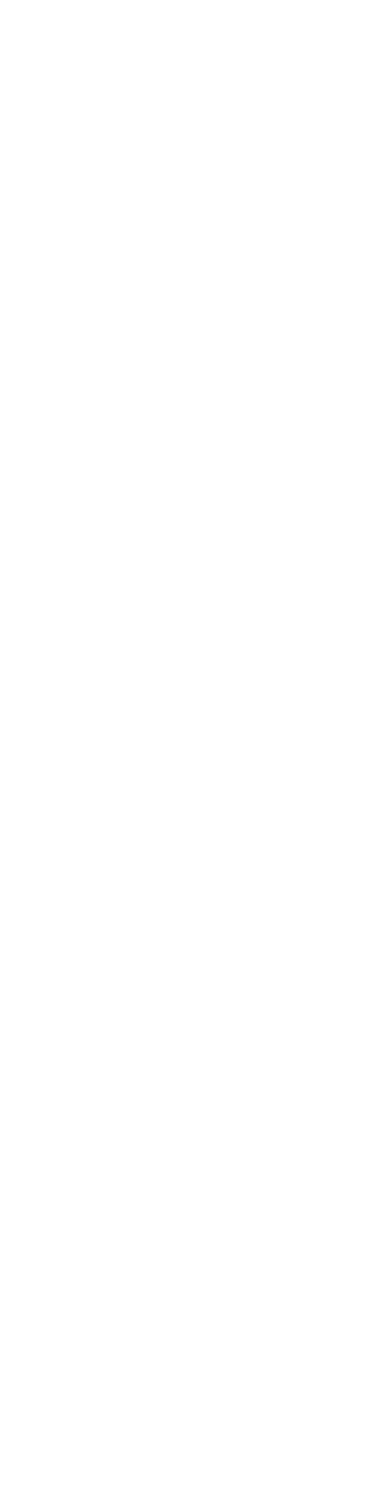
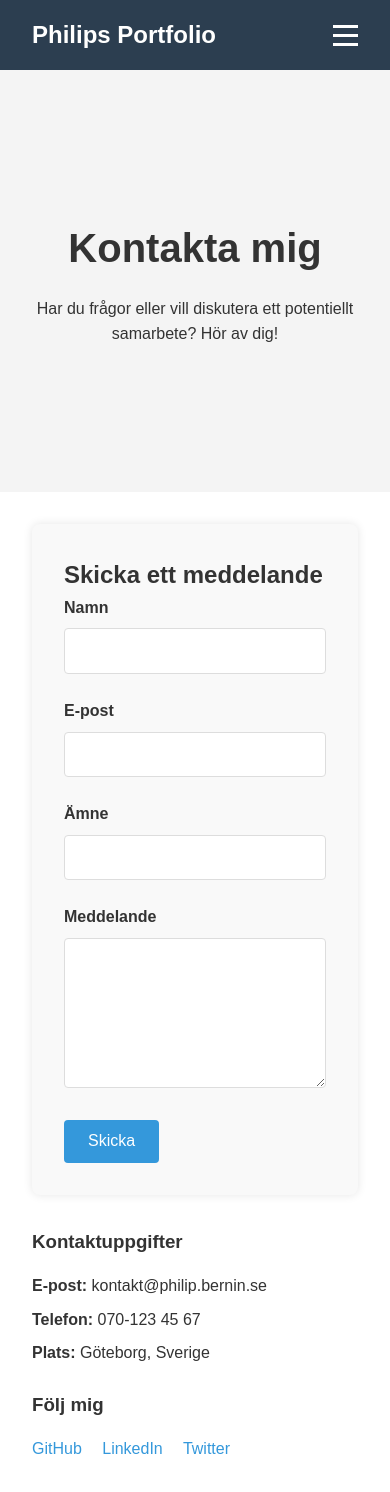
Before and after one commit to Philip27312731/Philip-Portfolio-hemsida, a plain HTML site: page contact.html in a window 390 px wide. Before the commit the page ends 844 px from the top, so only its background shows below. Drawn offline with Linux system fonts and the light colour scheme.

Commit message:
Updaterad kontakt sida

```diff
--- a/contact.html
+++ b/contact.html
@@ -0,0 +1,109 @@
+<!DOCTYPE html>
+<html lang="sv">
+<head>
+    <meta charset="UTF-8">
+    <meta name="viewport" content="width=device-width, initial-scale=1.0">
+    <title>Kontakt - Min Portfolio</title>
+    <link rel="stylesheet" href="css/styles.css">
+</head>
+<body>
+
+    <header>
+        <div class="logo">Philips Portfolio</div>
+        <div class="menu-toggle" id="menu-toggle">
+            <div class="bar"></div>
+            <div class="bar"></div>
+            <div class="bar"></div>
+        </div>
+        <nav class="nav-links" id="nav-links">
+            <ul>
+                <li><a href="index.html">Hem</a></li>
+                <li><a href="about.html">Om mig</a></li>
+                <li><a href="projects.html">Projekt</a></li>
+                <li><a href="contact.html">Kontakt</a></li>
+            </ul>
+        </nav>
+    </header>
+
+    <section class="hero">
+        <h1>Kontakta mig</h1>
+        <p>Har du frågor eller vill diskutera ett potentiellt samarbete? Hör av dig!</p>
+    </section>
+
+    <div class="contact-container">
+        <div class="contact-form">
+            <h2>Skicka ett meddelande</h2>
+            <form id="contact-form" onsubmit="return validateForm()">
+                <div class="form-group">
+                    <label for="name">Namn</label>
+                    <input type="text" id="name" name="name" required>
+                </div>
+
+                <div class="form-group">
+                    <label for="email">E-post</label>
+                    <input type="email" id="email" name="email" required>
+                </div>
+
+                <div class="form-group">
+                    <label for="subject">Ämne</label>
+                    <input type="text" id="subject" name="subject" required>
+                </div>
+
+                <div class="form-group">
+                    <label for="message">Meddelande</label>
+                    <textarea id="message" name="message" required></textarea>
+                </div>
+
+                <button type="submit" class="submit-btn">Skicka</button>
+            </form>
+        </div>
+
+        <div class="contact-info">
+            <h3>Kontaktuppgifter</h3>
+            <div class="info-item">
+                <strong>E-post:</strong> kontakt@philip.bernin.se
+            </div>
+            <div class="info-item">
+                <strong>Telefon:</strong> 070-123 45 67
+            </div>
+            <div class="info-item">
+                <strong>Plats:</strong> Göteborg, Sverige
+            </div>
+
+            <div class="social-links">
+                <h3>Följ mig</h3>
+                <a href="https://github.com/Philip27312731" target="_blank">GitHub</a>
+                <a href="https://linkedin.com/in/dittnamn" target="_blank">LinkedIn</a>
+                <a href="https://twitter.com/dittanvändarnamn" target="_blank">Twitter</a>
+            </div>
+        </div>
+    </div>
+
+    <script>
+        function validateForm() {
+            const name = document.getElementById('name').value;
+            const email = document.getElementById('email').value;
+            const subject = document.getElementById('subject').value;
+            const message = document.getElementById('message').value;
+
+            if (name === '' || email === '' || subject === '' || message === '') {
+                alert('Alla fält måste fyllas i.');
+                return false;
+            }
+
+            // Enkel validering av e-post
+            const emailPattern = /^[^\s@]+@[^\s@]+\.[^\s@]+$/;
+            if (!emailPattern.test(email)) {
+                alert('Ange en giltig e-postadress.');
+                return false;
+            }
+
+            alert('Tack för ditt meddelande! Jag återkommer så snart som möjligt.');
+            return false; // Förhindra att formuläret skickas (ersätt med faktisk funktionalitet)
+        }
+    </script>
+
+    <script src="js/script.js"></script>
+
+</body>
+</html>
--- a/css/styles.css
+++ b/css/styles.css
@@ -1,55 +1,52 @@
-/* Grundläggande styling */
-body {
+* {
     margin: 0;
-    font-family: Arial, sans-serif;
-    background-color: #f4f4f4;
+    padding: 0;
+    box-sizing: border-box;
+    font-family: 'Arial', sans-serif;
 }
 
-/* Header och navigation */
+body {
+    line-height: 1.6;
+    color: #333;
+}
+
 header {
+    background-color: #2c3e50;
+    color: #fff;
+    padding: 1rem 2rem;
     display: flex;
     justify-content: space-between;
     align-items: center;
-    padding: 15px 20px;
-    background-color: #333;
-    color: white;
-    position: fixed;
-    width: 100%;
+    position: sticky;
     top: 0;
-    left: 0;
-    z-index: 1000;
+    z-index: 100;
 }
 
 .logo {
-    font-size: 24px;
+    font-size: 1.5rem;
     font-weight: bold;
 }
 
-/* Navigationslänkar */
 .nav-links ul {
+    display: flex;
     list-style: none;
-    display: flex;
-    gap: 20px;
-    margin: 0;
-    padding: 0;
 }
 
-.nav-links ul li {
-    display: inline;
+.nav-links li {
+    margin-left: 1.5rem;
 }
 
-.nav-links ul li a {
+.nav-links a {
+    color: #fff;
     text-decoration: none;
-    color: white;
-    font-size: 18px;
-    transition: 0.3s;
+    transition: color 0.3s;
 }
 
-.nav-links ul li a:hover {
-    color: #ffcc00;
+.nav-links a:hover {
+    color: #3498db;
 }
 
-/* Hamburgermeny */
+/* Hamburger Menu */
 .menu-toggle {
     display: none;
     flex-direction: column;
@@ -57,62 +54,152 @@ header {
 }
 
 .bar {
-    background-color: white;
+    width: 25px;
     height: 3px;
-    width: 25px;
-    margin: 5px 0;
+    background-color: #fff;
+    margin: 3px 0;
+    transition: 0.4s;
 }
 
-/* Hero-sektion */
+/* Hero Section */
 .hero {
-    height: 100vh;
+    height: 50vh;
+    background-color: #f4f4f4;
     display: flex;
     flex-direction: column;
     justify-content: center;
     align-items: center;
-    background: url(https://images.unsplash.com/photo-1739869610059-86fabc7bcd7b?q=80&w=1887&auto=format&fit=crop&ixlib=rb-4.0.3&ixid=M3wxMjA3fDB8MHxwaG90by1wYWdlfHx8fGVufDB8fHx8fA%3D%3D) no-repeat center center/cover;
-    color: white;
     text-align: center;
-    padding: 20px;
+    padding: 2rem;
 }
 
 .hero h1 {
-    font-size: 48px;
-    margin-bottom: 10px;
+    font-size: 2.5rem;
+    margin-bottom: 1rem;
 }
 
-.hero p {
-    font-size: 20px;
+/* Contact Form */
+.contact-container {
+    max-width: 800px;
+    margin: 2rem auto;
+    padding: 0 2rem;
 }
 
-/* Mobilanpassning */
-@media screen and (max-width: 768px) {
+.contact-form {
+    background-color: #f9f9f9;
+    padding: 2rem;
+    border-radius: 8px;
+    box-shadow: 0 0 10px rgba(0, 0, 0, 0.1);
+}
+
+.form-group {
+    margin-bottom: 1.5rem;
+}
+
+.form-group label {
+    display: block;
+    margin-bottom: 0.5rem;
+    font-weight: bold;
+}
+
+.form-group input,
+.form-group textarea {
+    width: 100%;
+    padding: 0.8rem;
+    border: 1px solid #ddd;
+    border-radius: 4px;
+    font-size: 1rem;
+}
+
+.form-group textarea {
+    height: 150px;
+    resize: vertical;
+}
+
+.submit-btn {
+    background-color: #3498db;
+    color: white;
+    border: none;
+    padding: 0.8rem 1.5rem;
+    font-size: 1rem;
+    border-radius: 4px;
+    cursor: pointer;
+    transition: background-color 0.3s;
+}
+
+.submit-btn:hover {
+    background-color: #2980b9;
+}
+
+.contact-info {
+    margin-top: 2rem;
+}
+
+.contact-info h3 {
+    margin-bottom: 1rem;
+}
+
+.contact-info .info-item {
+    margin-bottom: 0.5rem;
+}
+
+.social-links {
+    margin-top: 1.5rem;
+}
+
+.social-links a {
+    margin-right: 1rem;
+    color: #3498db;
+    text-decoration: none;
+}
+
+.social-links a:hover {
+    text-decoration: underline;
+}
+
+/* Media Queries för responsivitet */
+@media (max-width: 768px) {
     .menu-toggle {
         display: flex;
     }
 
     .nav-links {
-        display: none;
-        flex-direction: column;
+        position: fixed;
+        top: 70px;
+        left: 0;
         width: 100%;
-        position: absolute;
-        top: 60px;
-        left: 0;
-        background-color: #333;
-        padding: 10px 0;
+        background-color: #2c3e50;
+        height: 0;
+        overflow: hidden;
+        transition: height 0.3s ease;
     }
 
     .nav-links.active {
-        display: flex;
+        height: auto;
+        padding: 1rem 0;
     }
 
     .nav-links ul {
         flex-direction: column;
-        text-align: center;
-        padding: 0;
+        width: 100%;
     }
 
-    .nav-links ul li {
-        padding: 10px 10px;
+    .nav-links li {
+        margin: 0;
+        text-align: center;
+        padding: 1rem 0;
+    }
+
+    /* Animering för hamburgermenyn */
+    .menu-toggle.active .bar:nth-child(1) {
+        transform: rotate(-45deg) translate(-5px, 6px);
+    }
+
+    .menu-toggle.active .bar:nth-child(2) {
+        opacity: 0;
+    }
+
+    .menu-toggle.active .bar:nth-child(3) {
+        transform: rotate(45deg) translate(-5px, -6px);
     }
 }
--- a/js/script.js
+++ b/js/script.js
@@ -1,8 +1,18 @@
-document.addEventListener("DOMContentLoaded", function () {
-    const menuToggle = document.getElementById("menu-toggle");
-    const navLinks = document.getElementById("nav-links");
+document.addEventListener('DOMContentLoaded', function() {
+    const menuToggle = document.getElementById('menu-toggle');
+    const navLinks = document.getElementById('nav-links');
 
-    menuToggle.addEventListener("click", function () {
-        navLinks.classList.toggle("active");
+    menuToggle.addEventListener('click', function() {
+        navLinks.classList.toggle('active');
+        menuToggle.classList.toggle('active');
+    });
+
+    // Stäng menyn när man klickar på en länk (för mobil)
+    const links = document.querySelectorAll('.nav-links a');
+    links.forEach(link => {
+        link.addEventListener('click', function() {
+            navLinks.classList.remove('active');
+            menuToggle.classList.remove('active');
+        });
     });
 });
```
Also changed, not shown: index.html (+16 -0 lines), 1 other file.
